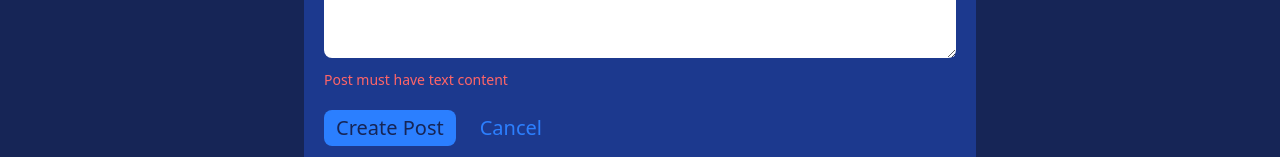
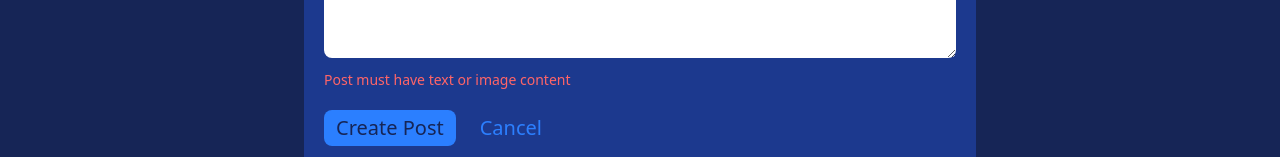
Before and after one commit to JyrexRonaldo/odin-book, a React (Vite) app in the folder frontend/: page /post/create in a window 1280 px wide. Shown: the part 618-775 px from the top of the page. Built offline with nearby package versions, Linux system fonts and the light colour scheme; sample sign-in values are in the browser's storage.

Commit message:
Prevent uploaded post content from being empty

```diff
--- a/frontend/src/components/CreatePostPage/CreatePostPage.jsx
+++ b/frontend/src/components/CreatePostPage/CreatePostPage.jsx
@@ -51,6 +51,10 @@ function CreatePostPage() {
                 }
             }
 
+            if (postBody.length <= 1 && selectedImgUrl === null) {
+                return
+            }
+
             const response = await fetch(
                 `${import.meta.env.VITE_HOME_DOMAIN}/posts`,
                 {
@@ -92,8 +96,8 @@ function CreatePostPage() {
         }
     }
 
-    if (postBody.length <= 1) {
-        postTextVerification = 'Post must have text content'
+    if (postBody.length <= 1 && selectedImgUrl === null) {
+        postTextVerification = 'Post must have text or image content'
     }
 
     return (
--- a/frontend/src/components/PostComponent/PostComponent.jsx
+++ b/frontend/src/components/PostComponent/PostComponent.jsx
@@ -213,12 +213,6 @@ function PostComponent({
                                     src={postImgUrl}
                                     alt="post image"
                                 />
-                                {/* object-cover max-h-96 */}
-                                {/* <img
-                                    className="h-auto w-full max-lg:hidden"
-                                    src="/mass-effect.jpeg"
-                                    alt=""
-                                /> */}
                             </div>
                             <div className="flex flex-col overflow-auto bg-blue-800 max-lg:h-full">
                                 <div className="sticky top-0 flex justify-between bg-blue-800 p-2.5">
```
